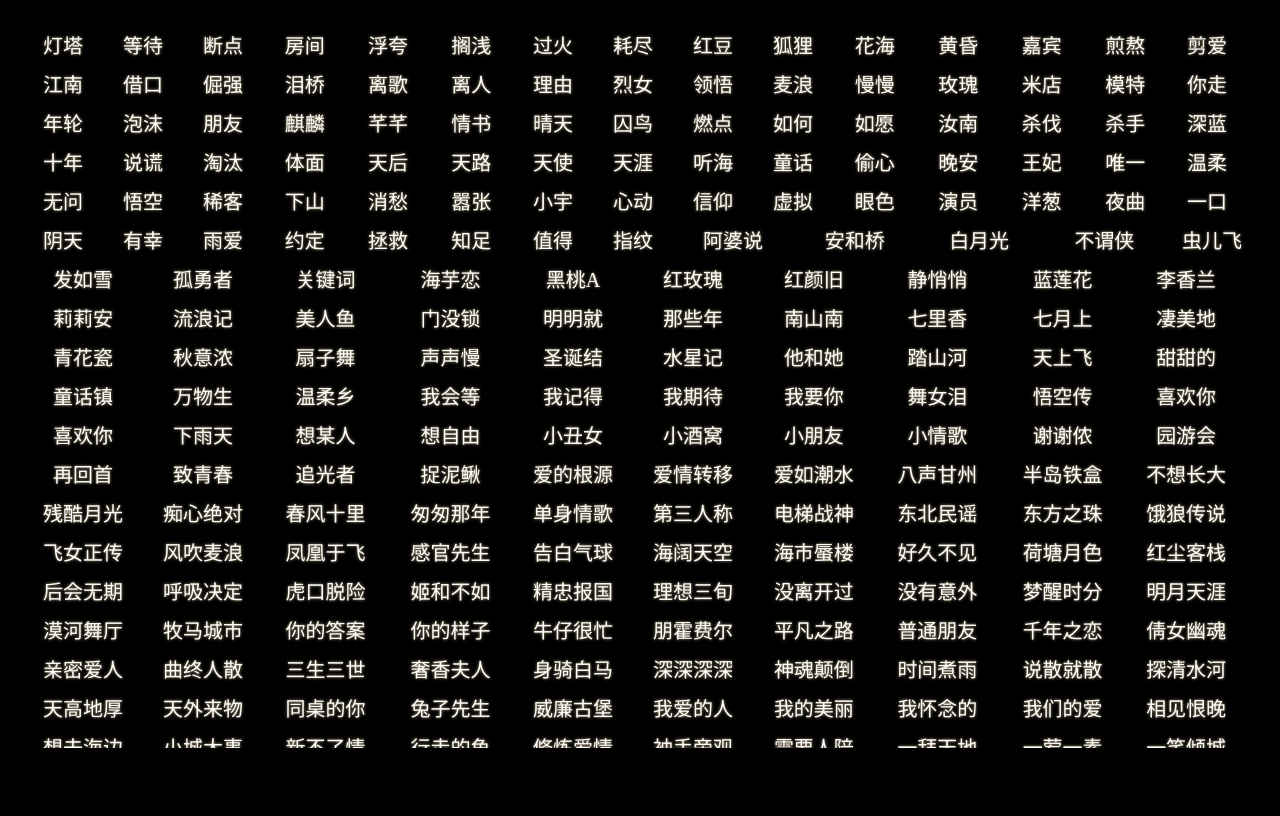
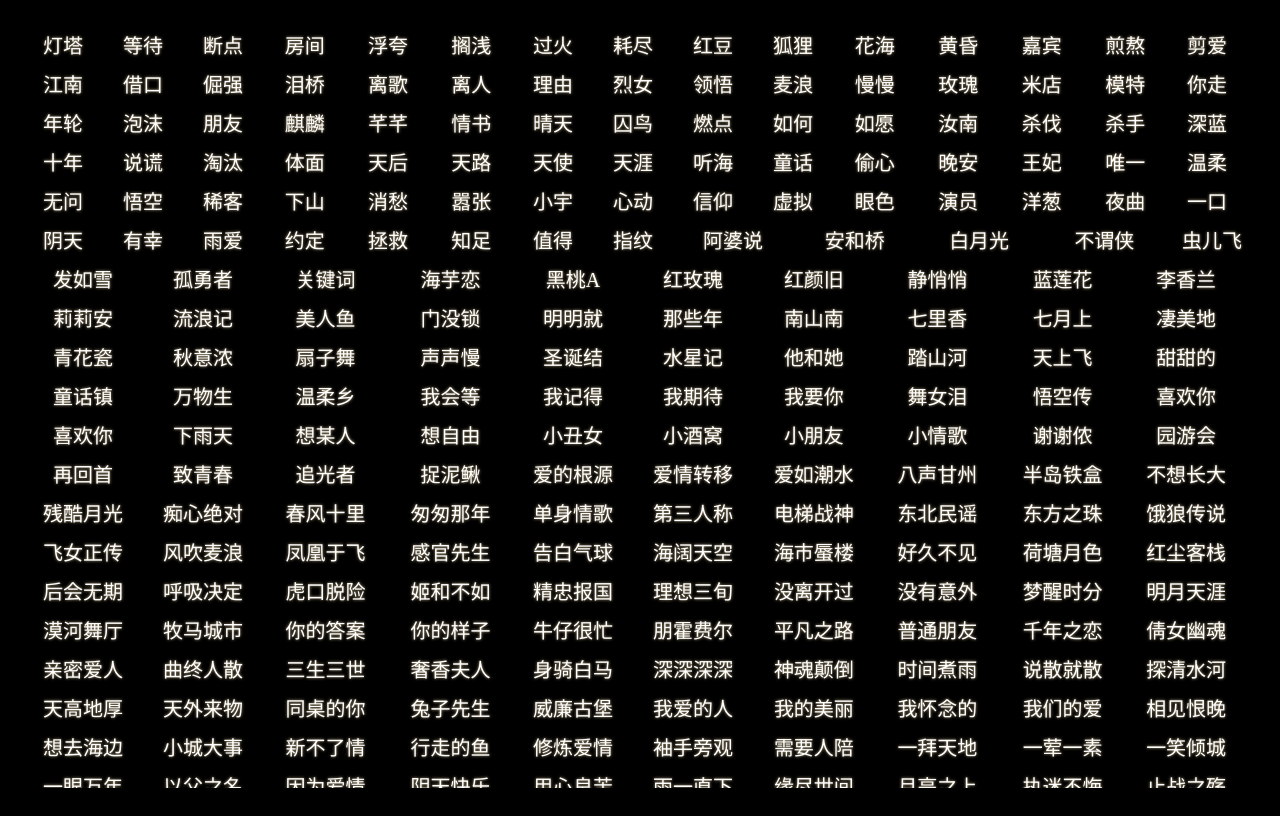
Before and after one commit to deltamaster/mysonglist, a React (Create React App) app: page / in a window 1280 px wide. Built offline with nearby package versions, Linux system fonts and the light colour scheme.

Commit message:
Update SongList.tsx

```diff
--- a/src/SongList.tsx
+++ b/src/SongList.tsx
@@ -14,7 +14,7 @@ const scrollAnimation = keyframes`
 
 const GridContainer = styled.div`
   overflow-y: hidden; /* Enable vertical scrolling */
-  max-height: 90vh; /* Adjust based on your screen size */
+  max-height: 95vh; /* Adjust based on your screen size */
 
   &::before,
   &::after {
```
